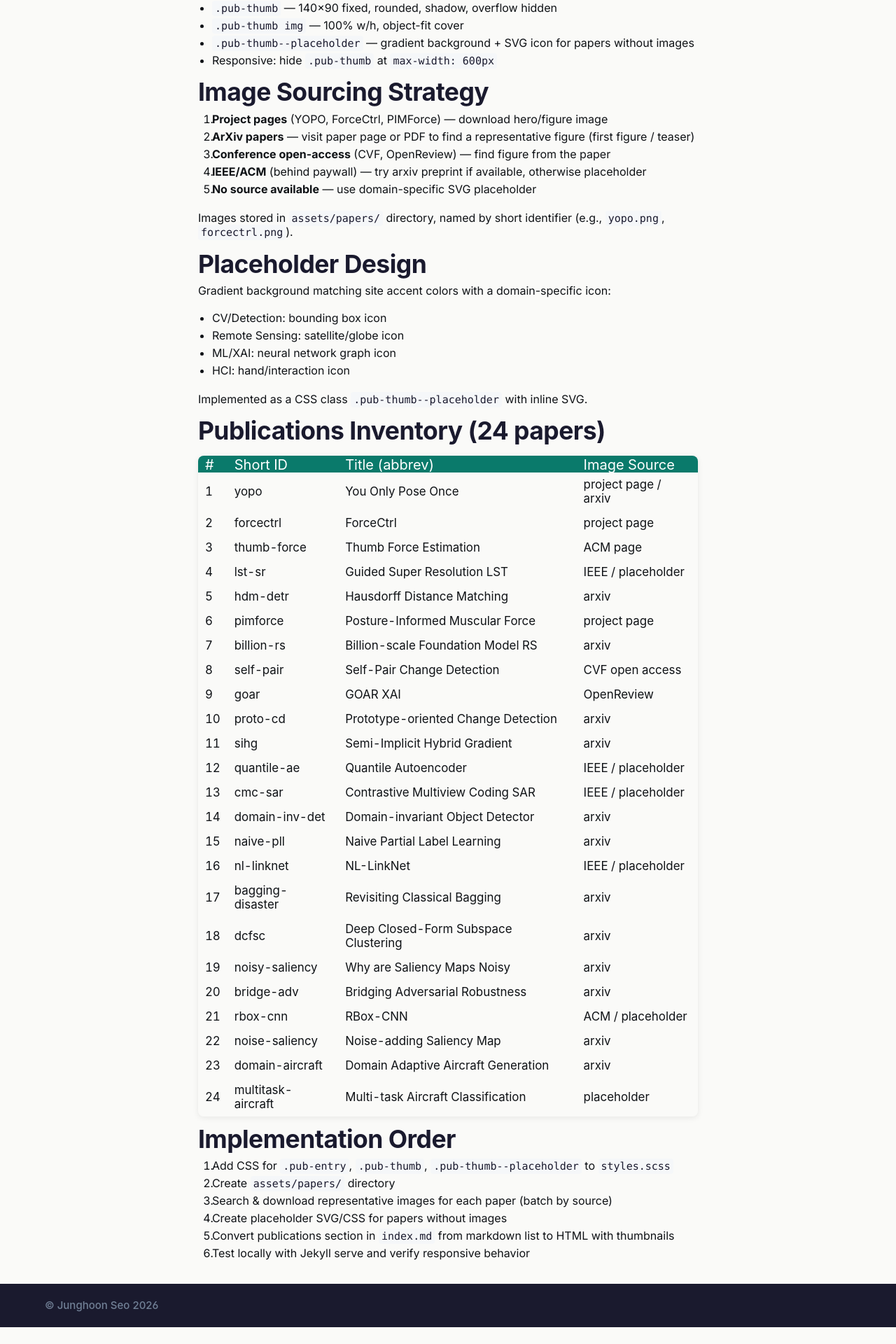
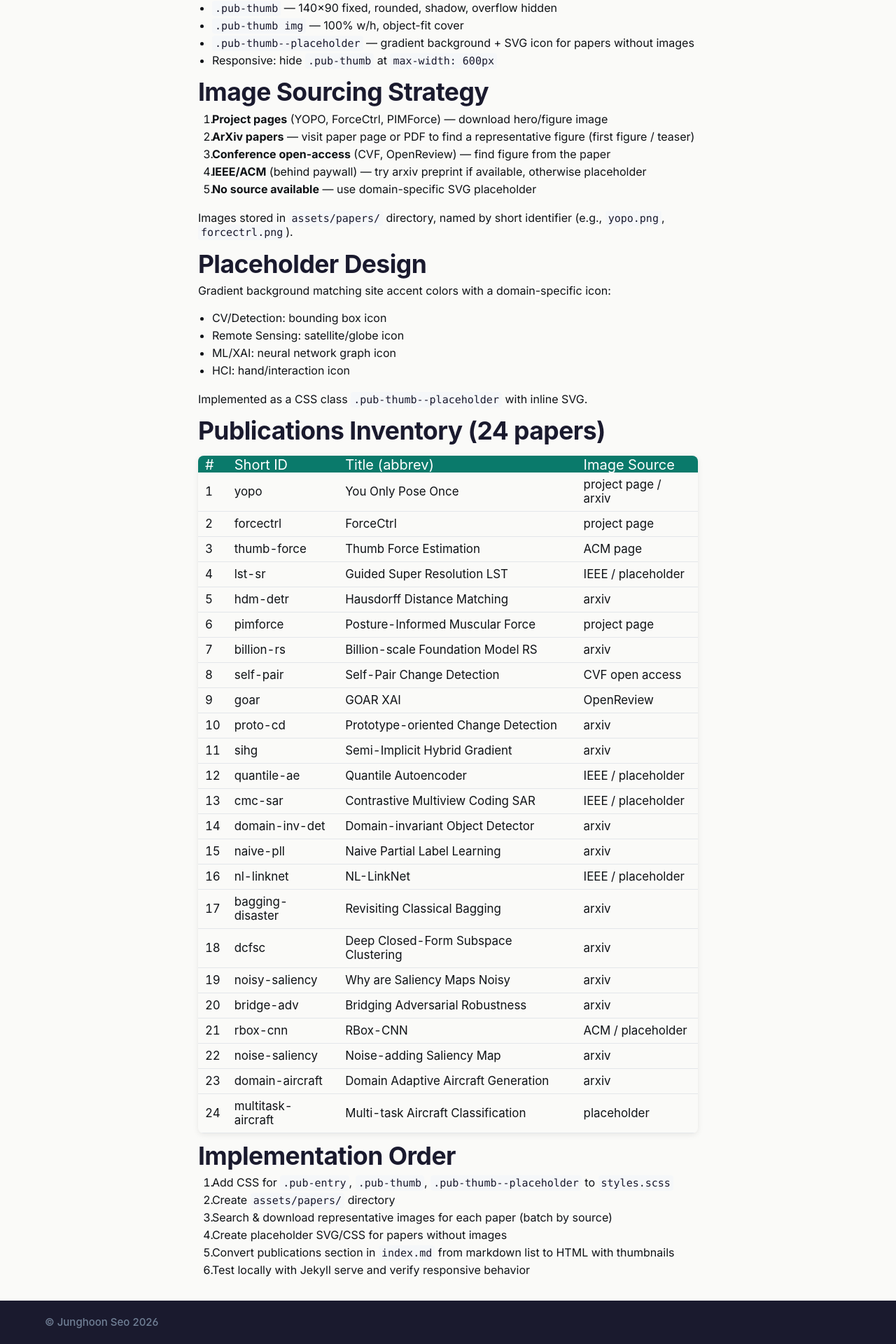
Before and after one commit to mikigom/mikigom.github.io, a Jekyll site: the page built from docs/superpowers/specs/2026-04-16-publication-thumbnails-design.md, in a window 1280 px wide. Shown: the part 1265-3185 px from the top of the page at 70% size. Built offline with Jekyll 4.4.1, drawn with Linux system fonts in a browser that asks for light colours; our own code applies the rules of GitHub Pages for plain Markdown files; before the commit the page ends 3161 px from its top, so only the background shows below that.

Commit message:
style(cleanup): migrate lingering --card-border/--text tokens to --rule/--ink

```diff
--- a/assets/styles.scss
+++ b/assets/styles.scss
@@ -27,7 +27,7 @@
 details {
   margin-top: 1rem;
   padding: 1rem 1.25rem;
-  border: 1px dashed var(--card-border);
+  border: 1px dashed var(--rule);
   border-radius: 12px;
   background: #f7f9fc;
   transition: border-color 0.25s ease, background-color 0.25s ease;
@@ -36,7 +36,7 @@
 details summary {
   cursor: pointer;
   font-weight: 700;
-  color: var(--text);
+  color: var(--ink);
   list-style: none;
   display: inline-flex;
   align-items: center;
@@ -151,7 +151,7 @@
 
   td {
     padding: 0.75rem 1rem;
-    border-bottom: 1px solid var(--card-border);
+    border-bottom: 1px solid var(--rule);
   }
 
   tr:hover {
```
